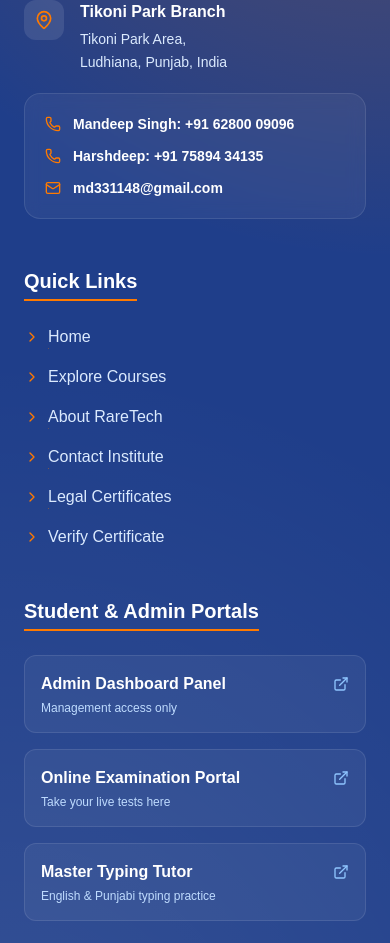
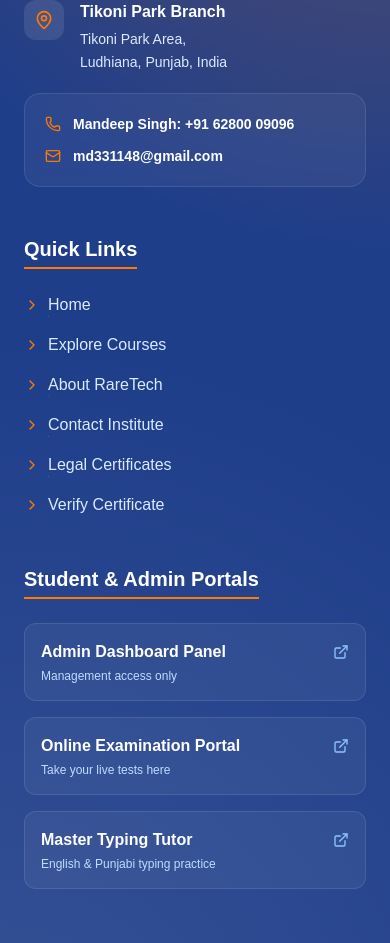
Before and after one commit to Harsh1jatt/raretech-institute, a Next.js app: page /contact in a window 390 px wide. Shown: the part 3705-4648 px from the top of the page. Built offline with nearby package versions, Linux system fonts and the light colour scheme.

Commit message:
Remove Harshdeep's phone contact from WebFooter
Removed phone contact information for Harshdeep.

```diff
--- a/src/components/WebFooter.js
+++ b/src/components/WebFooter.js
@@ -79,12 +79,6 @@ export default function WebFooter() {
                   <Phone size={16} className="text-[#FF7A00]" />
                   <a href="tel:+916280009096" className="font-semibold hover:text-[#FF7A00] transition-colors">
                     Mandeep Singh: +91 62800 09096
-                  </a>
-                </div>
-                <div className="flex items-center gap-3">
-                  <Phone size={16} className="text-[#FF7A00]" />
-                  <a href="tel:+917589434135" className="font-semibold hover:text-[#FF7A00] transition-colors">
-                    Harshdeep: +91 75894 34135
                   </a>
                 </div>
                 <div className="flex items-center gap-3">
```
